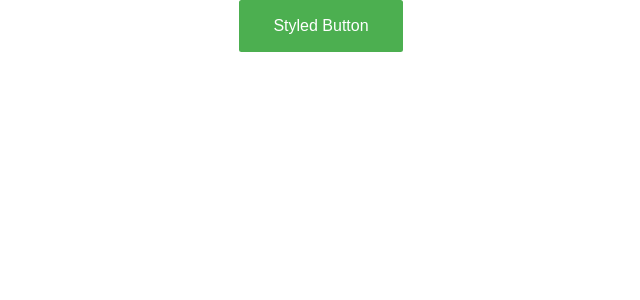
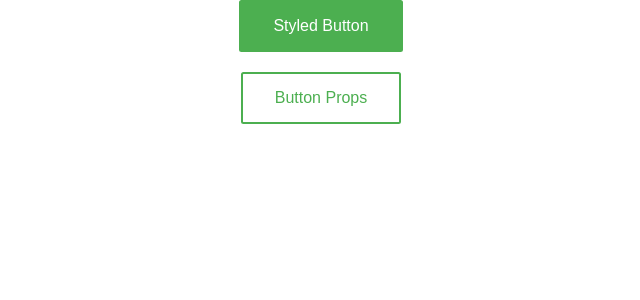
Before and after one commit to sara01rizo/react_styled_components_der_mond_, a React (Create React App) app: page / in a window 1280 px wide. Shown: the top 300 px of the page, without its empty margins (319-959 px from the left). Built offline with nearby package versions, Linux system fonts and the light colour scheme.

Commit message:
Task: implement a props variant using to change colors faster

```diff
--- a/src/App.js
+++ b/src/App.js
@@ -7,6 +7,10 @@ function App() {
     <div className="App">
       {/* <button>Button</button> */}
       <StyledButton>Styled Button</StyledButton>
+      <div>
+        <br />
+      </div>
+      <StyledButton variant='outline'>Button Props</StyledButton>
     </div>
   );
 }
--- a/src/components/Button/Button.styles.js
+++ b/src/components/Button/Button.styles.js
@@ -3,14 +3,13 @@ import styled from "styled-components";
 export const StyledButton = styled.button`
   cursor: pointer;
   border: 2px solid #4caf50;
-  background-color: #4caf50;
-  color: white;
+  background-color: ${(props) => props.variant === 'outline' ? '#FFF' : '#4caf50'};
+  color: ${(props) => props.variant === 'outline' ? '#4caf50' : '#FFF'};
   border-radius: 2.5px;
   padding: 15px 32px;
   font-size: 16px;
   text-align: center;
   text-decoration: none;
   display: inline-block;
-  color: white;
   transition: 0.5s all ease-out;
 `
```
